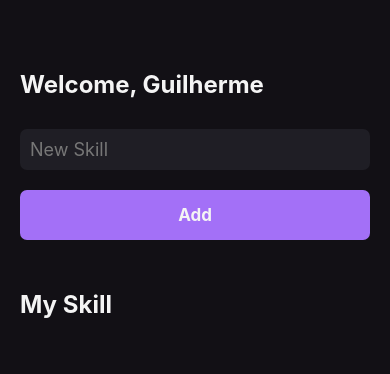
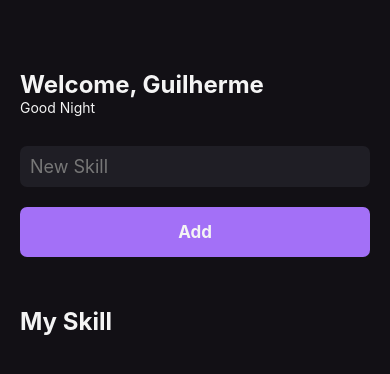
Before and after one commit to guilhermexpc/rocketseatmyskills, a React Native app: screen / in a window 390 px wide. Shown: the top 374 px of the page. Built offline with nearby package versions, Linux system fonts and the light colour scheme.

Commit message:
Update Home.js
Introdução ao useEffect; teste com hora.

```diff
--- a/src/pages/Home.js
+++ b/src/pages/Home.js
@@ -1,4 +1,4 @@
-import React, { useState }from 'react'
+import React, { useEffect, useState }from 'react'
 import {
         View,
         Text,
@@ -14,14 +14,40 @@
 export function Home() {
     const [newSkill, setNewSkill] = useState('');
     const [mySkills, setMySkills] = useState([]);
+    const [greeting, setGreeting] = useState('')
 
-function handleAddNewSkill() {
-    setMySkills(oldState => [...oldState, newSkill])
-}
+
+    function handleAddNewSkill() {
+        setMySkills(oldState => [...oldState, newSkill])
+    }
+
+    useEffect( () => {
+        console.log('useEffect Executado')
+    }, [mySkills])
+
+    useEffect(() =>{
+        const currentHour = new Date().getHours();
+        console.log(currentHour)
+        if(currentHour < 12){
+            setGreeting('Goog morning')
+        }
+        else if (currentHour < 18) {
+            setGreeting('Goog afternoon')
+        }
+        else {
+            setGreeting('Good Night')
+        }
+    },[mySkills])
+
 
     return (
         <View style={styles.container}>
             <Text style={styles.tittle}>Welcome, Guilherme</Text>
+
+            <Text style={styles.greetings}>
+                 { greeting }
+            </Text>
+
             <TextInput
                 style={styles.input}
                 placeholder= "New Skill"
@@ -36,6 +62,7 @@
             <Text style={[styles.tittle,  {marginVertical: 50}]}>
                My Skill
             </Text>
+
             <FlatList
                 data={mySkills}
                 keyExtractor={ item => item }
@@ -79,5 +106,8 @@
         padding: Platform.OS === 'ios' ? 15 : 10,
         marginTop: 30,
         borderRadius: 7,
+    },
+    greetings: {
+        color: '#f4f4f4'
     }
 })
```
